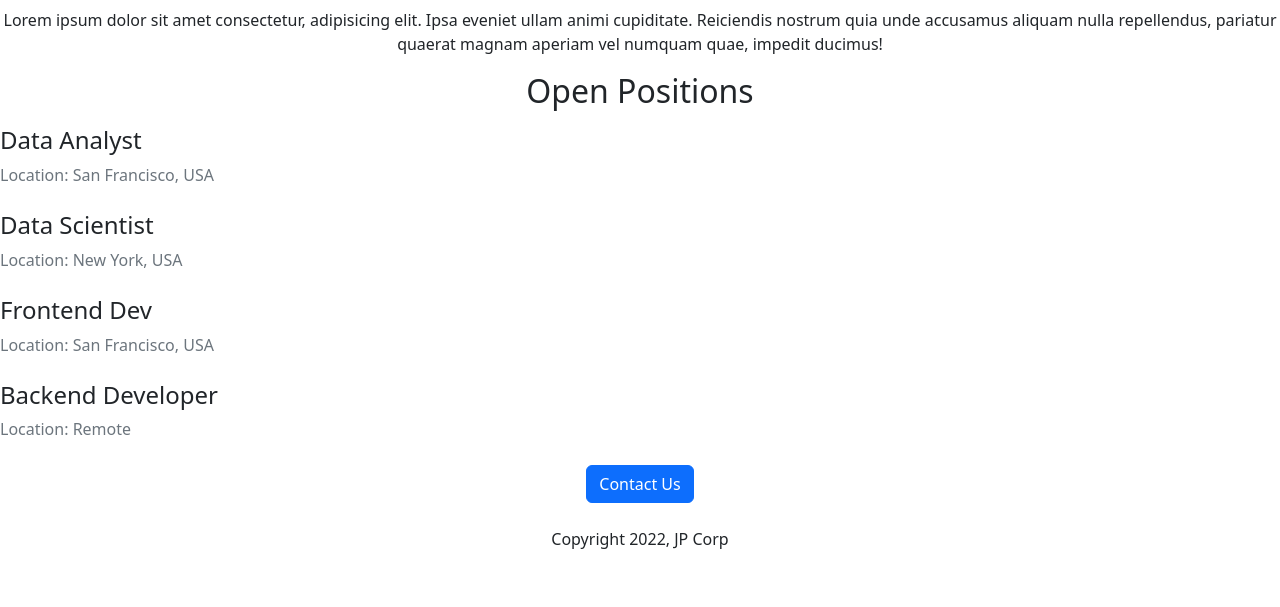
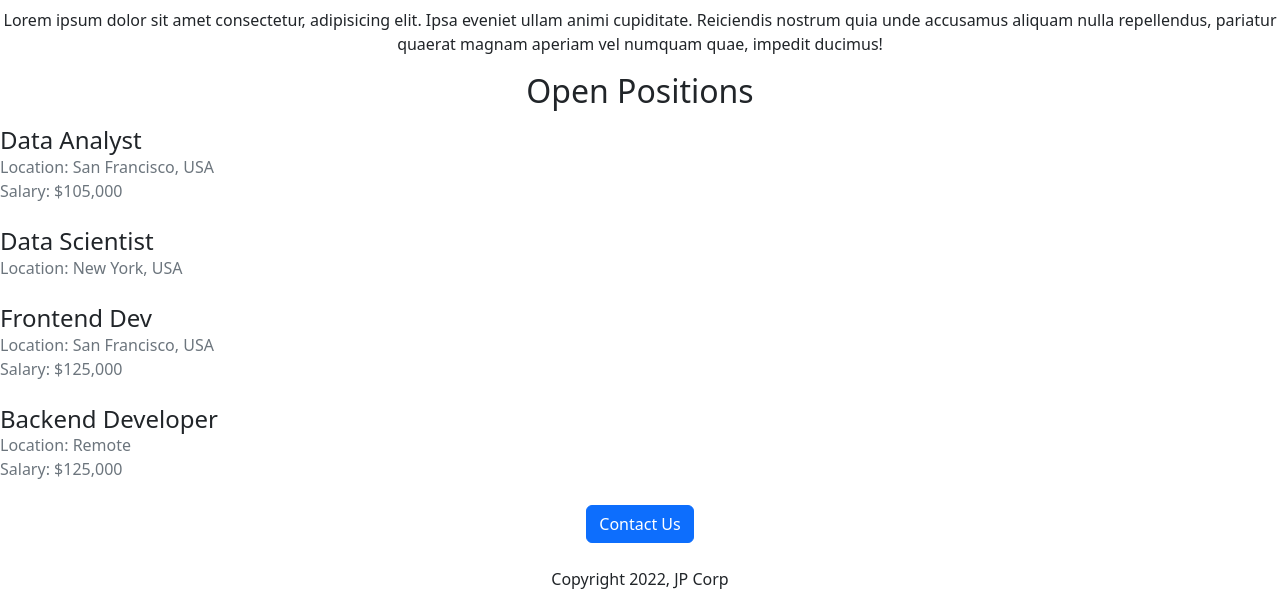
Before and after one commit to dasma4114/JP-Corp-Careers, a Flask app: page / in a window 1280 px wide. Shown: the part 805-1412 px from the top of the page. Before the commit the page ends 1354 px from the top, so only its background shows below. Run offline with Flask 2, Linux system fonts and the light colour scheme.

Commit message:
Add conditional to show salary if available

```diff
--- a/app.py
+++ b/app.py
@@ -14,7 +14,6 @@ JOBS = [
         'id': 2,
         'title': 'data scientist',
         'location': 'New York, USA',
-        'salary': "$135,000"
     },
     {
         'id': 3,
--- a/templates/home.html
+++ b/templates/home.html
@@ -19,12 +19,14 @@
     </div>
     <p>
         {% for job in jobs %}
-        <div>
-            <h4>
+        <div class="mb-4">
+            <h4 class="mb-0">
                 {{ job['title'].title() }}
             </h4>
-            <div  class="text-secondary mb-4"> Location: {{ job['location'] }}</div>
-
+            <div  class="text-secondary"> Location: {{ job['location'] }}</div>
+            {% if 'salary' in job %}
+            <div class="text-secondary">Salary: {{ job['salary'] }}</div>
+            {% endif %}
         </div>
         {% endfor %}
     </p>
```
